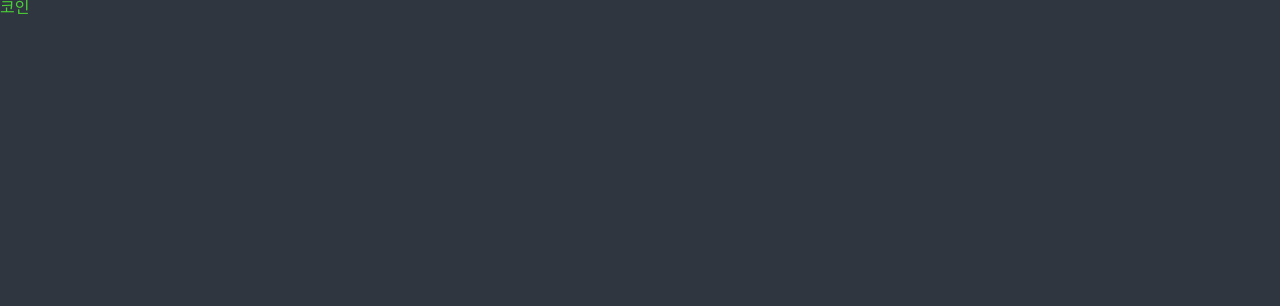
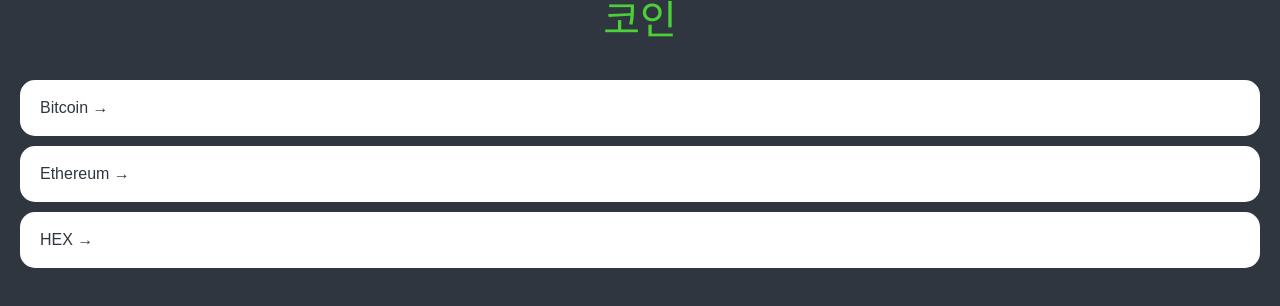
Before and after one commit to wjdghks963/react-study, a React (Create React App) app: page / in a window 1280 px wide. Shown: the top 306 px of the page. Built offline with nearby package versions, Linux system fonts and the light colour scheme.

Commit message:
styling component

```diff
--- a/src/App.tsx
+++ b/src/App.tsx
@@ -60,6 +60,7 @@
 }
 a {
   text-decoration:none;
+  color:inherit
 }
 `;
 
--- a/src/routes/Coins.tsx
+++ b/src/routes/Coins.tsx
@@ -1,12 +1,86 @@
+import { Link } from "react-router-dom";
 import styled from "styled-components";
 import { theme } from "../theme";
 
+const Container = styled.div`
+  padding: 0px 20px;
+`;
+
+const Header = styled.header`
+  height: 10vh;
+  display: flex;
+  justify-content: center;
+  align-self: center;
+`;
+
+const CoinsList = styled.ul``;
+const Coin = styled.li`
+  background-color: white;
+  color: ${(props) => props.theme.bgColor};
+  padding: 20px;
+  border-radius: 15px;
+  margin-bottom: 10px;
+  a {
+    transition: color 0.5s ease-in;
+    display: block;
+  }
+  &:hover {
+    a {
+      color: ${(props) => props.theme.accentColor};
+    }
+  }
+`;
+
 const Title = styled.h1`
+  font-size: 40px;
   color: ${theme.accentColor};
 `;
 
+const coins = [
+  {
+    id: "btc-bitcoin",
+    name: "Bitcoin",
+    symbol: "BTC",
+    rank: 1,
+    is_new: false,
+    is_active: true,
+    type: "coin",
+  },
+  {
+    id: "eth-ethereum",
+    name: "Ethereum",
+    symbol: "ETH",
+    rank: 2,
+    is_new: false,
+    is_active: true,
+    type: "coin",
+  },
+  {
+    id: "hex-hex",
+    name: "HEX",
+    symbol: "HEX",
+    rank: 3,
+    is_new: false,
+    is_active: true,
+    type: "token",
+  },
+];
+
 function Coins() {
-  return <Title>코인</Title>;
+  return (
+    <Container>
+      <Header>
+        <Title>코인</Title>
+      </Header>
+      <CoinsList>
+        {coins.map((coin) => (
+          <Coin key={coin.id}>
+            <Link to={`/${coin.id}`}>{coin.name} &rarr;</Link>
+          </Coin>
+        ))}
+      </CoinsList>
+    </Container>
+  );
 }
 
 export default Coins;
```
